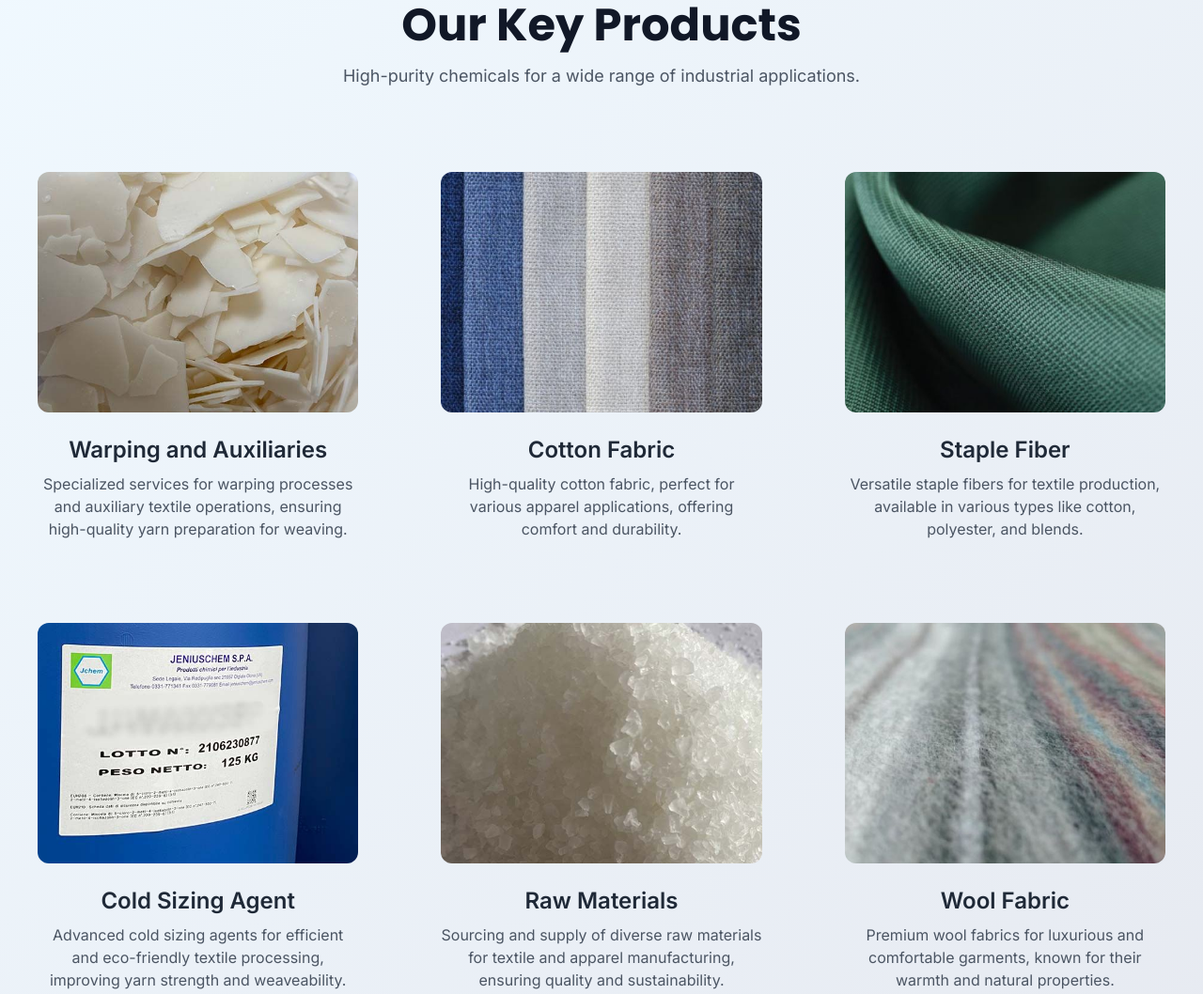
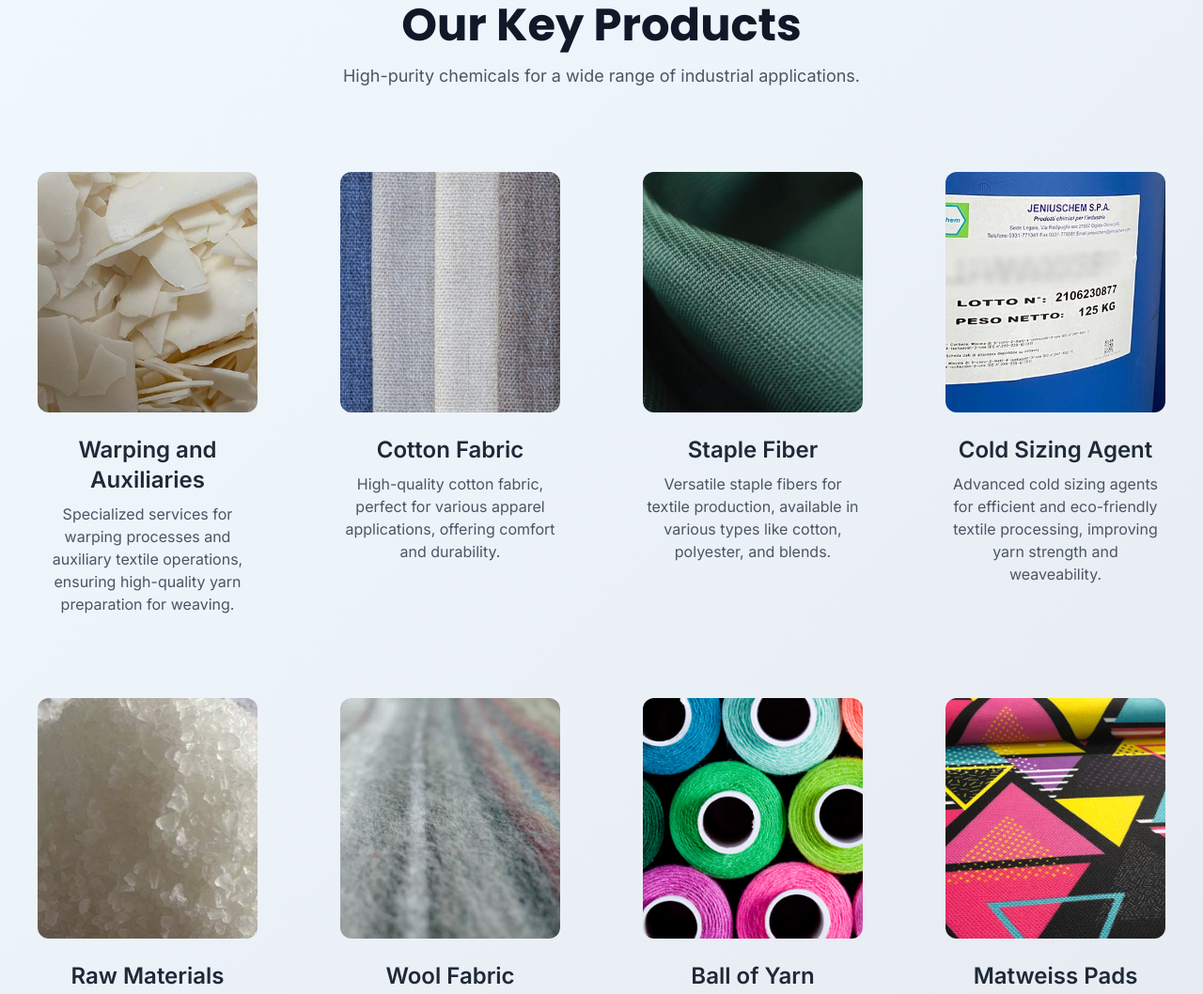
Before and after one commit to Rasheduzzaman-Rochi/static_website, a plain HTML site: page index.html in a window 1280 px wide. Shown: the part 1373-2431 px from the top of the page at 94% size. Drawn offline with nearby package versions, Linux system fonts and the light colour scheme.

Commit message:
key products updated

```diff
--- a/assets/js/script.js
+++ b/assets/js/script.js
@@ -145,12 +145,74 @@ document.addEventListener("DOMContentLoaded", function () {
         "Bulk Orders",
       ],
       partnerId: "verateks",
+    },
+    // Duplicated products to ensure "See More" always shows more
+    {
+      id: "1-dup", // Changed ID to avoid conflicts if product ID is used elsewhere for unique identification
+      name: "Warping and Auxiliaries",
+      description:
+        "Specialized services for warping processes and auxiliary textile operations, ensuring high-quality yarn preparation for weaving.",
+      image:
+        "assets/images/jeniuschem/warping-and-auxiliaries.jpg",
+      services: [
+        "Yarn Preparation",
+        "Warping Machine Operation",
+        "Beam Preparation",
+        "Quality Inspection of Warped Beams",
+        "Auxiliary Textile Services",
+      ],
+      partnerId: "jeniuschem",
+    },
+    {
+      id: "2-dup",
+      name: "Cotton Fabric",
+      description:
+        "High-quality cotton fabric, perfect for various apparel applications, offering comfort and durability.",
+      image:
+        "assets/images/jeniuschem/cotton.jpg",
+      services: [
+        "Raw Material Sourcing",
+        "Fabric Quality Testing",
+        "Sustainable Cotton Options",
+        "Bulk Supply",
+      ],
+      partnerId: "jeniuschem",
+    },
+    {
+      id: "3-dup",
+      name: "Staple Fiber",
+      description:
+        "Versatile staple fibers for textile production, available in various types like cotton, polyester, and blends.",
+      image:
+        "assets/images/jeniuschem/staple.jpg",
+      services: [
+        "Fiber Sourcing",
+        "Fiber Quality Analysis",
+        "Custom Fiber Blends",
+        "Technical Support",
+      ],
+      partnerId: "jeniuschem",
+    },
+    {
+      id: "4-dup",
+      name: "Cold Sizing Agent",
+      description:
+        "Advanced cold sizing agents for efficient and eco-friendly textile processing, improving yarn strength and weaveability.",
+      image:
+        "assets/images/jeniuschem/cold-sizing-agent.jpg",
+      services: [
+        "Sizing Agent Supply",
+        "Application Guidance",
+        "Performance Optimization",
+        "Technical Consultation",
+      ],
+      partnerId: "jeniuschem",
     }
   ];
 
   const productList = document.getElementById("product-list");
 
-  let productsVisible = 6;
+  let productsVisible = 8;
   const seeMoreBtn = document.getElementById("see-more-btn");
 
   function renderProducts(limit) {
--- a/index.html
+++ b/index.html
@@ -208,7 +208,7 @@
         <p class="text-lg text-gray-600 mb-16">
           High-purity chemicals for a wide range of industrial applications.
         </p>
-        <div class="grid grid-cols-1 md:grid-cols-2 lg:grid-cols-3 gap-10" id="product-list"></div>
+        <div class="grid grid-cols-1 md:grid-cols-2 lg:grid-cols-4 gap-10" id="product-list"></div>
         <div class="mt-16 flex justify-center">
           <button id="see-more-btn"
             class="text-white px-10 py-4 rounded-full font-bold shadow-lg transition-all duration-300 transform hover:scale-110"
```
